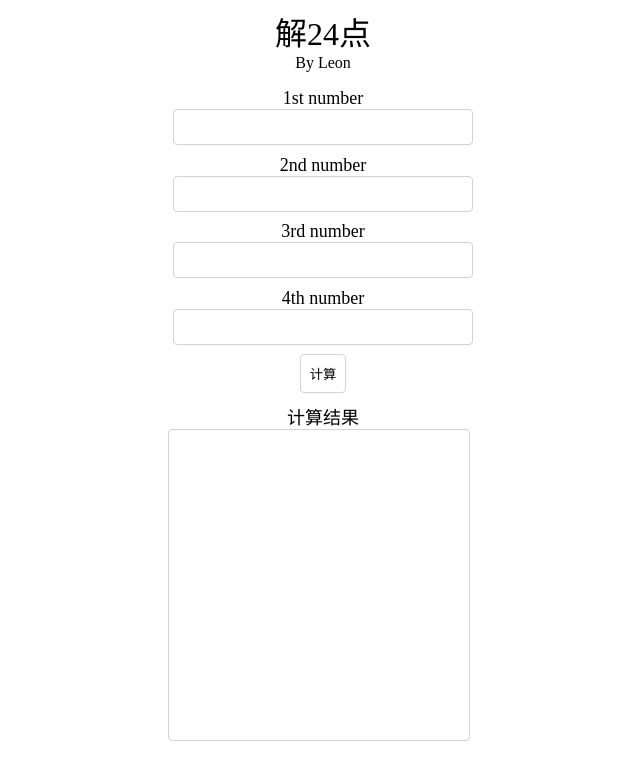
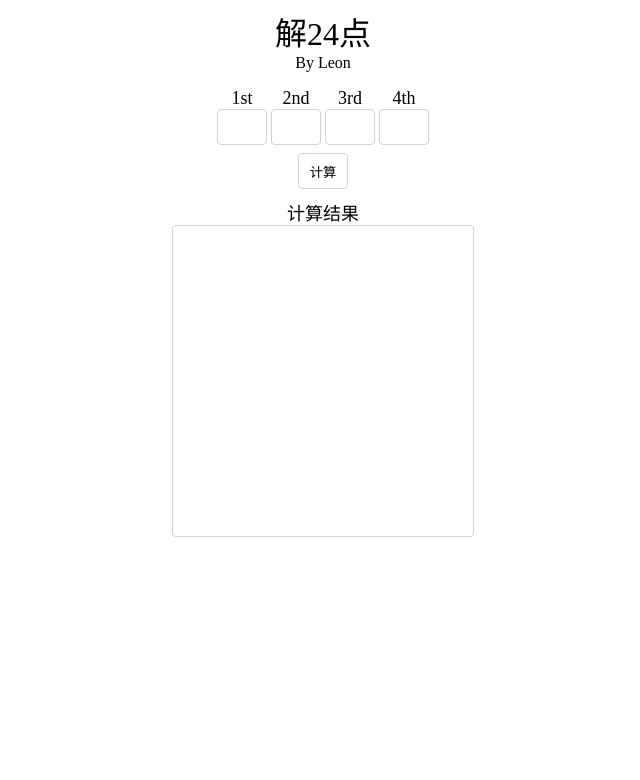
Before and after one commit to mai1202/24point, a plain HTML site: page index.html in a window 1280 px wide. Shown: the whole page, without its empty margins (317-957 px from the left). Drawn offline with Linux system fonts and the light colour scheme.

Commit message:
Update index.html

```diff
--- a/index.html
+++ b/index.html
@@ -21,7 +21,7 @@
 
         .main {
             margin: 1rem auto 0 auto;
-            max-width: 310px;
+            max-width: 420px;
 
             text-align: center;
         }
@@ -31,7 +31,7 @@
         }
 
         .main-form-label {
-            margin-bottom: 0.6rem;
+            display: inline-block;
         }
 
         .main-form-label-description {
@@ -44,22 +44,31 @@
             border: 1px solid lightgray;
             border-radius: 4px;
             padding: 10px;
-            width: 300px;
+            width: 50px;
             height: 36px;
 
+            text-align: center;
             font-size: 1rem;
+
+            outline: none;
         }
 
         .main-form-label-number:hover {
             border: 1px solid gray;
         }
 
+        .main-form-label-number:focus {
+            border: 2px solid black;
+        }
+
         .main-form-label-submit {
             display: inline-block;
 
+            margin-top: 0.5rem;
             border: 1px solid lightgray;
             border-radius: 4px;
-            padding: 9px;
+            width: 50px;
+            height: 36px;
 
             background-color: white;
 
@@ -72,7 +81,6 @@
 
         .main-form-label-submit:active {
             border: 2px solid black;
-            padding: 8px;
         }
 
         .main-output {
@@ -91,6 +99,8 @@
         }
 
         .main-output-text {
+            margin: 0 auto;
+
             font-family: monospace;
 
             overflow: scroll;
@@ -110,21 +120,22 @@
     <main class="main">
         <div class="main-form">
             <section class="main-form-label">
-                <div class="main-form-label-description">1st number</div>
+                <div class="main-form-label-description">1st</div>
                 <input type="text" class="numbers main-form-label-number">
             </section>
             <section class="main-form-label">
-                <div class="main-form-label-description">2nd number</div>
+                <div class="main-form-label-description">2nd</div>
                 <input type="text" class="numbers main-form-label-number">
             </section>
             <section class="main-form-label">
-                <div class="main-form-label-description">3rd number</div>
+                <div class="main-form-label-description">3rd</div>
                 <input type="text" class="numbers main-form-label-number">
             </section>
             <section class="main-form-label">
-                <div class="main-form-label-description">4th number</div>
+                <div class="main-form-label-description">4th</div>
                 <input type="text" class="numbers main-form-label-number">
             </section>
+            <br>
             <button onclick="javascript:getForm();" class="main-form-label-submit">计算</button>
         </div>
         <progress id="progress" style="display:none;"></progress>
```
